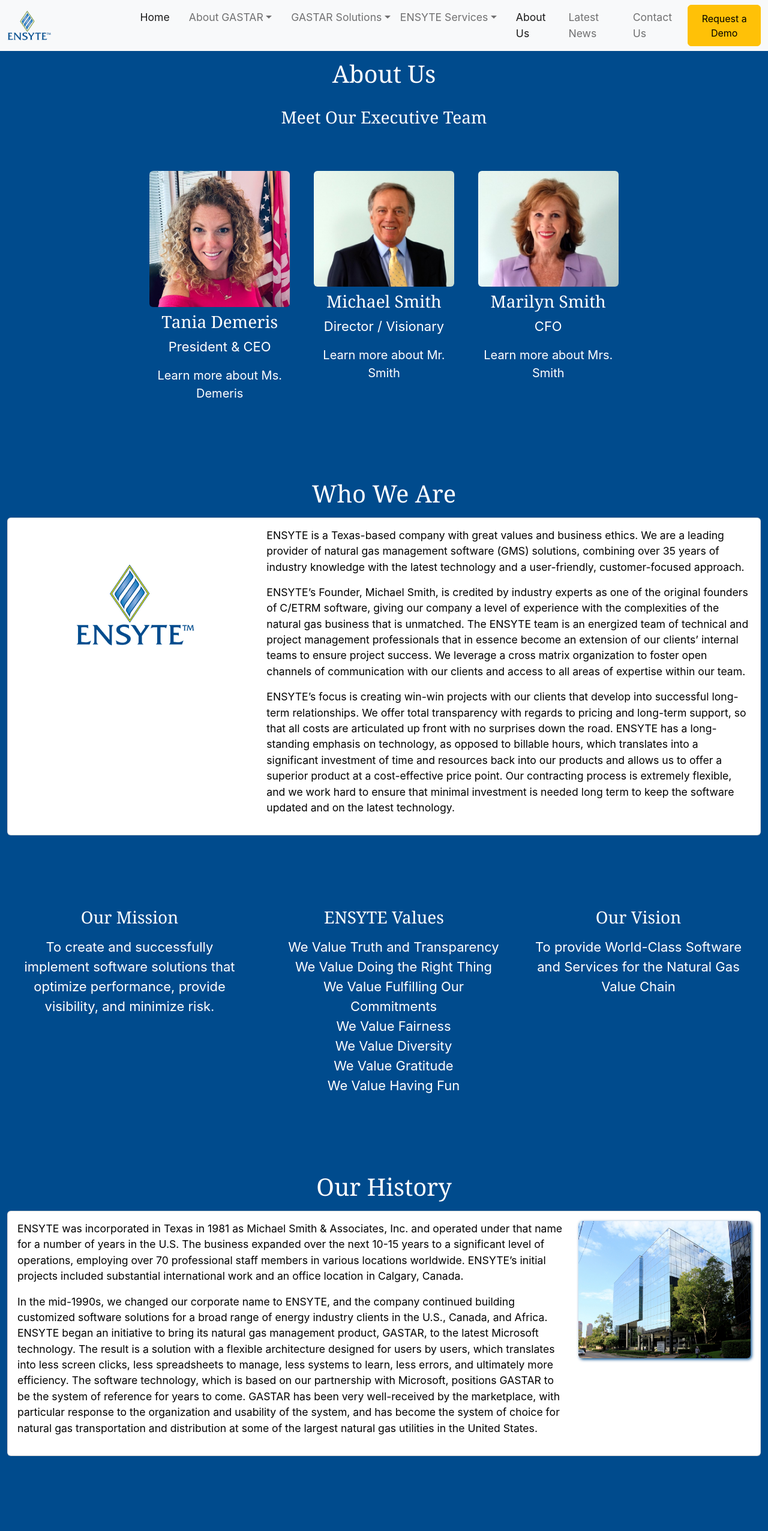
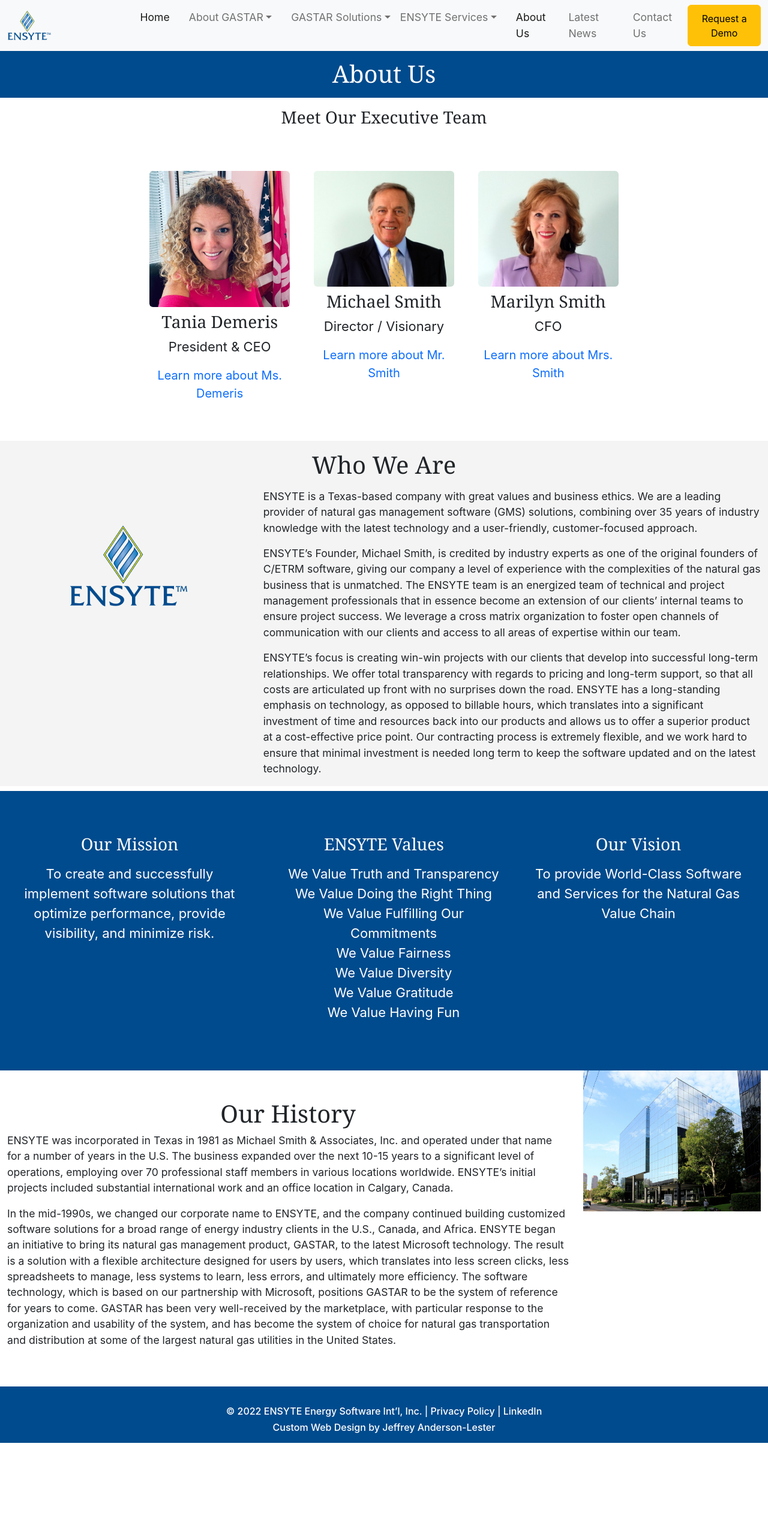
Before and after one commit to JeffGoji/React-Ensyte-Website, a React (Create React App) app: page /about in a window 1280 px wide. Shown: the top 2553 px of the page at 60% size. After the commit the page ends 2406 px from the top, so only its background shows below. Built offline with nearby package versions, Linux system fonts and the light colour scheme.

Commit message:
restyled About Us page

```diff
--- a/src/components/pages/About.js
+++ b/src/components/pages/About.js
@@ -14,18 +14,21 @@ const About = () => {
     }, []);
 
     return (
-        <div className='container-fluid text-white blue-bg'>
+        <div className='container-fluid'>
+            <div className="row justify-content-center blue-bg text-white">
+                <h1 className='text-white text-center mt-3 mb-3'>About Us</h1>
+            </div>
             <Execs />
             <div className="row justify-content-center">
-                <div className="col-sm-12 col-md-12 col-lg-12 mt-5">
+                <div className="col-sm-12 col-md-12 col-lg-12 ">
+
+
+                    <div className='row bg-lighter-grey'>
                         <h1 className="text-center mt-3 mb-3">
                             Who We Are
                         </h1>
-                    <div className="card bg-white text-black">
-                        <div className="card-body">
-                            <div className='row'>
                         <div className="col-sm-12 col-md-12 col-lg-4 text-center">
-                                    <img src={image4} alt="Michael Smith" className='img-fluid mt-5' style={{ maxHeight: "400px" }} />
+                            <img src={image4} alt="Michael Smith" className='img-fluid mt-5' style={{ maxHeight: "500px" }} />
                         </div>
                         <div className="col-sm-12 col-md-12 col-lg-8">
                             <p>ENSYTE is a Texas-based company with great values and business ethics. We are a leading provider of natural gas management software (GMS) solutions, combining over 35 years of industry knowledge with the latest technology and a user-friendly, customer-focused approach.</p>
@@ -34,12 +37,11 @@ const About = () => {
                             <p>ENSYTE’s focus is creating win-win projects with our clients that develop into successful long-term relationships. We offer total transparency with regards to pricing and long-term support, so that all costs are articulated up front with no surprises down the road. ENSYTE has a long-standing emphasis on technology, as opposed to billable hours, which translates into a significant investment of time and resources back into our products and allows us to offer a superior product at a cost-effective price point. Our contracting process is extremely flexible, and we work hard to ensure that minimal investment is needed long term to keep the software updated and on the latest technology.</p>
                         </div>
                     </div>
+
                 </div>
-                    </div>
-                </div>
-                <div className="row justify-content-center row-cols-1 row-cols-md-3 g-2 mt-6 fs-5 text-center">
+                <div className="row justify-content-center row-cols-1 row-cols-md-3 g-2 fs-5 text-center blue-bg text-white pb-5">
                     <div className="col-sm-12 col-md-12 col-lg-4">
-                        <div className="card h-100 bg-transparent border-0">
+                        <div className="card h-100 bg-transparent border-0 mt-5">
 
                             <div className="card-body">
                                 <h3 className="card-title mb-3">Our Mission</h3>
@@ -48,7 +50,7 @@ const About = () => {
                         </div>
                     </div>
                     <div className="col-sm-12 col-md-12 col-lg-4">
-                        <div className="card h-100 bg-transparent border-0">
+                        <div className="card h-100 bg-transparent border-0 mt-5">
 
                             <div className="card-body">
                                 <h3 className="card-title mb-3">ENSYTE Values</h3>
@@ -65,7 +67,7 @@ const About = () => {
                         </div>
                     </div>
                     <div className="col-sm-12 col-md-12 col-lg-4">
-                        <div className="card h-100 bg-transparent border-0">
+                        <div className="card h-100 bg-transparent border-0 mt-5">
                             <div className="card-body">
                                 <h3 className="card-title mb-3">Our Vision</h3>
                                 <p className="card-text">To provide World-Class Software and Services for the Natural Gas Value Chain</p>
@@ -74,22 +76,19 @@ const About = () => {
                     </div>
                 </div>
                 <div>
-                    <div className="col-sm-12 col-md-12 col-lg-12 mt-6 mb-6">
-                        <h1 className="text-center mb-3">
+                    <div className="col-sm-12 col-md-12 col-lg-12">
+                        <div className='row'>
+
+                            <div className="col-sm-12 col-md-12 col-lg-9 mt-5 mb-5">
+                                <h1 className="text-center">
                                     Our History
                                 </h1>
-                        <div className="card bg-white text-black">
-                            <div className="card-body">
-                                <div className='row'>
-                                    <div className="col-sm-12 col-md-12 col-lg-9">
                                 <p>ENSYTE was incorporated in Texas in 1981 as Michael Smith & Associates, Inc. and operated under that name for a number of years in the U.S. The business expanded over the next 10-15 years to a significant level of operations, employing over 70 professional staff members in various locations worldwide. ENSYTE’s initial projects included substantial international work and an office location in Calgary, Canada.</p>
 
                                 <p>In the mid-1990s, we changed our corporate name to ENSYTE, and the company continued building customized software solutions for a broad range of energy industry clients in the U.S., Canada, and Africa. ENSYTE began an initiative to bring its natural gas management product, GASTAR, to the latest Microsoft technology. The result is a solution with a flexible architecture designed for users by users, which translates into less screen clicks, less spreadsheets to manage, less systems to learn, less errors, and ultimately more efficiency. The software technology, which is based on our partnership with Microsoft, positions GASTAR to be the system of reference for years to come. GASTAR has been very well-received by the marketplace, with particular response to the organization and usability of the system, and has become the system of choice for natural gas transportation and distribution at some of the largest natural gas utilities in the United States.</p>
                             </div>
                             <div className="col-lg-3">
-                                        <img src={image2} alt="Michael Smith" className='rounded imgShadow img-fluid d-none d-lg-block' />
-                                    </div>
-                                </div>
+                                <img src={image2} alt="Michael Smith" className='img-fluid d-none d-lg-block' />
                             </div>
                         </div>
                     </div>
--- a/src/components/pages/Execs.js
+++ b/src/components/pages/Execs.js
@@ -13,16 +13,14 @@ const Execs = () => {
     }, []);
 
     return (
-        <div className='container-fluid text-white blue-bg'>
-            <div className="row justify-content-center blue-bg">
-                <h1 className='text-white text-center mt-3 mb-3'>About Us</h1>
-            </div>
+        <div className='container-fluid'>
+
             <div className="row justify-content-center">
                 <div className="col-sm-12 col-md-12 col-lg-8">
-                    <h3 className="text-center mt-3 mb-3">
+                    <h3 className="text-center mt-3">
                         Meet Our Executive Team
                     </h3>
-                    <div className="text-white mb-5">
+                    <div className="mb-5">
                         <div className="row justify-content-center row-cols-1 row-cols-md-3 g-2 mt-5 fs-5 text-center">
                             <div className="col-sm-12 col-md-12 col-lg-4">
                                 <div className="card h-100 bg-transparent border-0">
@@ -30,7 +28,7 @@ const Execs = () => {
                                         <img src={image3} alt="Tania Demeris" className="img-fluid rounded" style={{ maxHeight: "264px" }} />
                                         <h3 className="card-title mt-2">Tania Demeris</h3>
                                         <p className="card-text">President & CEO</p>
-                                        <NavLink to="/tania-demeris" className="link-white">Learn more about Ms. Demeris</NavLink>
+                                        <NavLink to="/tania-demeris" className="link">Learn more about Ms. Demeris</NavLink>
                                     </div>
                                 </div>
                             </div>
@@ -41,7 +39,7 @@ const Execs = () => {
                                         <img src={image1} alt="Michael Smith" className="img-fluid rounded" style={{ maxHeight: "264px" }} />
                                         <h3 className="card-title mt-2">Michael Smith</h3>
                                         <p className="card-text">Director / Visionary</p>
-                                        <NavLink to="/michael-smith" className="link-white">Learn more about Mr. Smith</NavLink>
+                                        <NavLink to="/michael-smith" className="link">Learn more about Mr. Smith</NavLink>
                                     </div>
                                 </div>
                             </div>
@@ -52,7 +50,7 @@ const Execs = () => {
                                         <img src={image2} alt="Marilyn Smith" className="img-fluid rounded" style={{ maxHeight: "264px" }} />
                                         <h3 className="card-title mt-2">Marilyn Smith</h3>
                                         <p>CFO</p>
-                                        <NavLink to="/marilyn-smith" className="link-white">Learn more about Mrs. Smith</NavLink>
+                                        <NavLink to="/marilyn-smith" className="link">Learn more about Mrs. Smith</NavLink>
                                     </div>
                                 </div>
                             </div>
```
Lines whose indentation alone changed are shown as unchanged.
